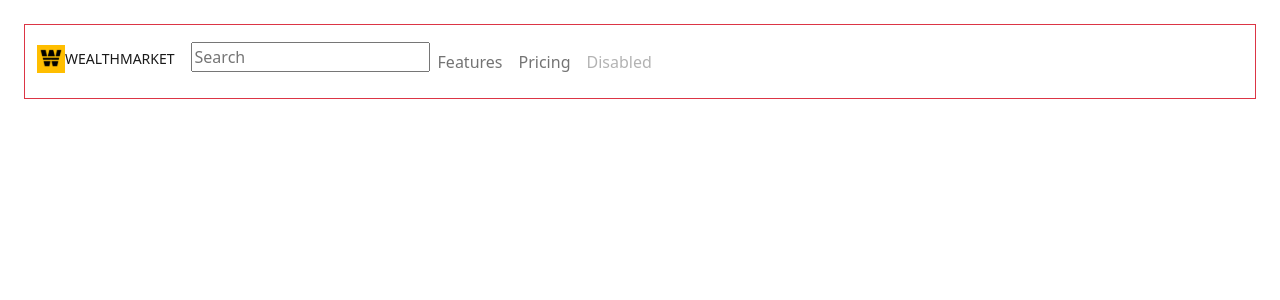
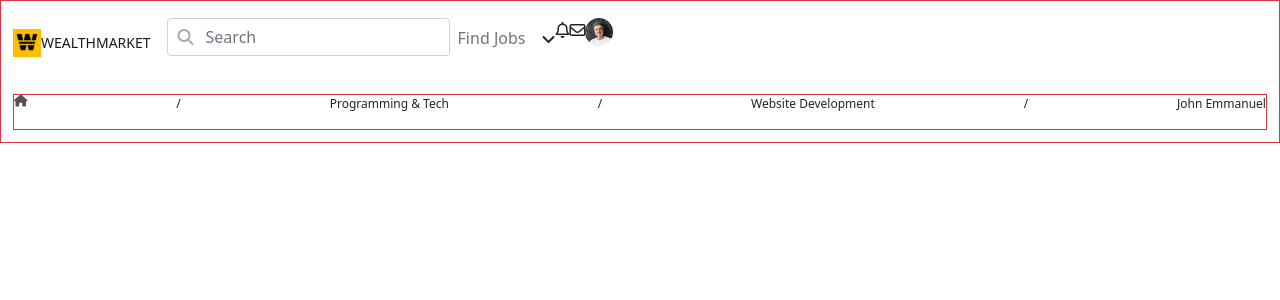
Before and after one commit to DevZibah/Angular-UI-Practice, an Angular app: page / in a window 1280 px wide. Shown: the top 300 px of the page. Built offline with nearby package versions, Linux system fonts and the light colour scheme.

Commit message:
done with the navbar

```diff
--- a/src/app/app.component.html
+++ b/src/app/app.component.html
@@ -1,3 +1,3 @@
-<div class="p-4">
+<div class="border border-danger">
   <app-buyer-contacting-seller></app-buyer-contacting-seller>
 </div>
--- a/src/app/buyer-Contacting-Seller/buyer-contacting-seller.component.css
+++ b/src/app/buyer-Contacting-Seller/buyer-contacting-seller.component.css
@@ -17,6 +17,32 @@
 .hamicon {
   color: rgba(255, 144, 0, 1);
 }
+.has-search .form-control {
+  padding-left: 2.375rem;
+}
+
+.has-search .form-control-feedback {
+  position: absolute;
+  z-index: 2;
+  display: block;
+  width: 2.375rem;
+  height: 2.375rem;
+  line-height: 2.375rem;
+  text-align: center;
+  pointer-events: none;
+  color: #aaa;
+}
+.arrdownIcon {
+  margin-top: 14px;
+}
+.navImg img {
+  width: 28px;
+  height: 28px;
+}
+.houseIcon {
+  padding: 12px;
+  font-size: 12px;
+}
 /* styles for min-width:768px */
 @media (min-width: 768px) {
 }
--- a/src/app/buyer-Contacting-Seller/buyer-contacting-seller.component.html
+++ b/src/app/buyer-Contacting-Seller/buyer-contacting-seller.component.html
@@ -1,12 +1,10 @@
 <section>
   <header>
-    <nav class="navbar navbar-expand-lg navbar-light border border-danger">
+    <nav class="navbar navbar-expand-lg navbar-light mt-2">
       <div class="container-fluid d-flex justify-content-between">
         <div class="d-flex">
           <img src="../assets/image1.svg" alt="icon" class="image1icon" />
-          <p class="navbar-brand text-uppercase iconText">
-            wealthmarket
-          </p>
+          <p class="navbar-brand text-uppercase iconText">wealthmarket</p>
         </div>
         <button
           class="navbar-toggler nav-toggle"
@@ -21,28 +19,41 @@
         </button>
         <div class="collapse navbar-collapse" id="navbarNav">
           <ul class="navbar-nav">
-            <li class="nav-item input-icons">
-
-              <input id="search" type="search" class="input-field" placeholder='Search'/>
+            <!-- search box -->
+            <div class="form-group has-search mb-3">
+              <span class="fa fa-search form-control-feedback"></span>
+              <input type="text" class="form-control" placeholder="Search" />
+            </div>
+            <li class="nav-item d-flex">
+              <p class="nav-link">Find Jobs</p>
+              <i class="fa-solid fa-angle-down arrdownIcon ms-2"></i>
+            </li>
+            <li class="nav-item mb-3">
+              <i class="fa-regular fa-bell"></i>
+            </li>
+            <li class="nav-item mb-3">
+              <i class="fa-regular fa-envelope"></i>
             </li>
             <li class="nav-item">
-              <a class="nav-link" href="#">Features</a>
-            </li>
-            <li class="nav-item">
-              <a class="nav-link" href="#">Pricing</a>
-            </li>
-            <li class="nav-item">
-              <a
-                class="nav-link disabled"
-                href="#"
-                tabindex="-1"
-                aria-disabled="true"
-                >Disabled</a
-              >
+              <div class="navImg">
+                <img src="../assets/navImg.png" alt="" />
+              </div>
             </li>
           </ul>
         </div>
       </div>
     </nav>
+    <!-- routing section -->
+    <section class="houseIcon">
+      <div class="border border-danger d-flex justify-content-between">
+        <i class="fa-solid fa-house" style="color: #545454"></i>
+        <p>/</p>
+        <p>Programming & Tech</p>
+        <p>/</p>
+        <p>Website Development</p>
+        <p>/</p>
+        <p>John Emmanuel</p>
+      </div>
+    </section>
   </header>
 </section>
```
Also changed, not shown: src/assets/navImg.png (added).
